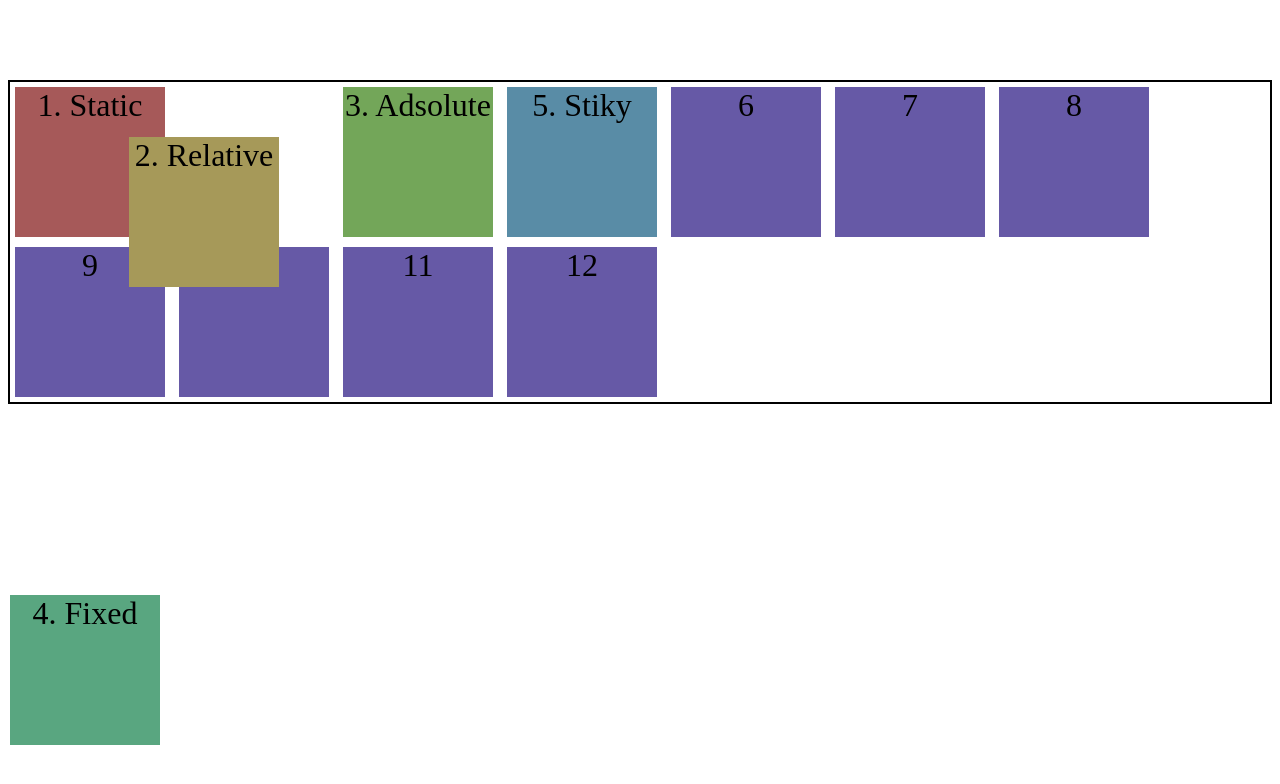
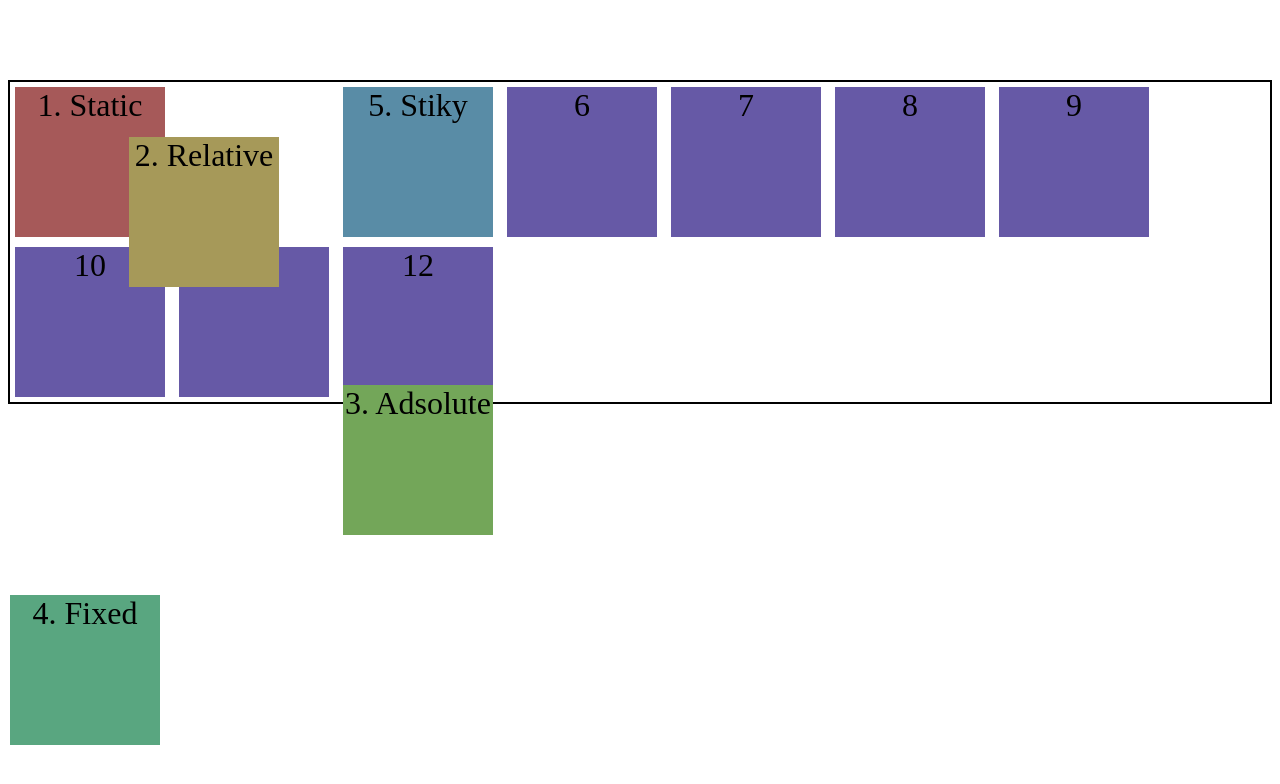
Before and after one commit to Ravmel/POSITION_001, a plain HTML site: page index.html in a window 1280 px wide. Shown: the top 784 px of the page. Drawn offline with Linux system fonts and the light colour scheme.

Commit message:
POSTION_003

```diff
--- a/style.css
+++ b/style.css
@@ -1,5 +1,6 @@
 body {
     height: 200vh;
+    position: relative;
 }
 
 .container {
@@ -30,7 +31,8 @@ body {
 
 .box-3 {
     background-color: hsl(100, 30%, 50%);
-    /* position: absolute; */
+    position: absolute;
+    top: 300px;
 
 }
 
```
